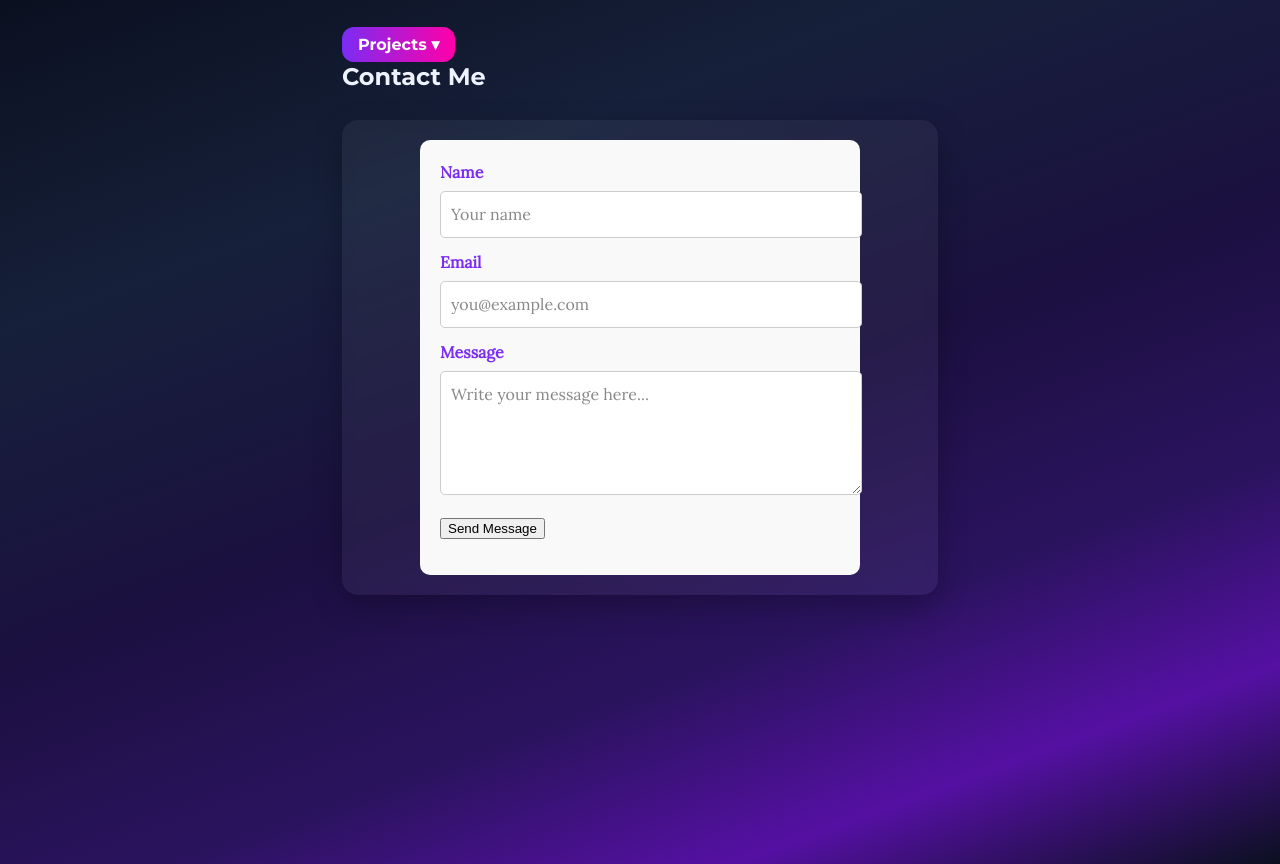
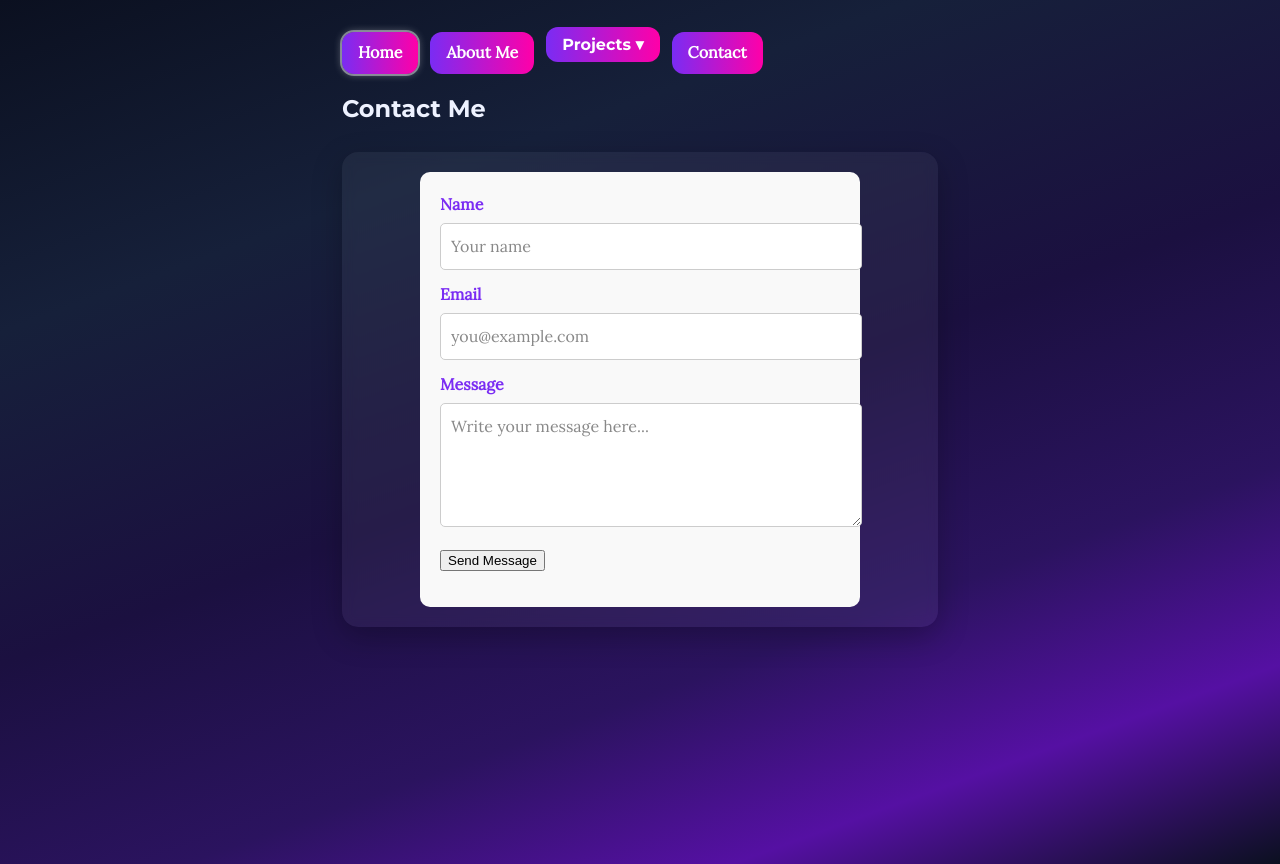
Before and after one commit to Memoria208/Tammy-sPortfolio, a plain HTML site: page contact.html in a window 1280 px wide. Drawn offline with Linux system fonts and the light colour scheme.

Commit message:
Update contact.html
update nav bar with projects dropdown

```diff
--- a/contact.html
+++ b/contact.html
@@ -51,6 +51,10 @@ The &display=swap bit tells the browser to use a fallback font until the Google
 
 <body>
 
+<nav>
+  <a href="index.html" class="active">Home</a>
+  <a href="about.html">About Me</a>
+
   <div class="nav-dropdown">
     <a href="projects.html" class="nav-dropbtn">Projects ▾</a>
     <div class="nav-dropdown-menu">
@@ -61,6 +65,8 @@ The &display=swap bit tells the browser to use a fallback font until the Google
     </div>
   </div>
 
+  <a href="contact.html">Contact</a>
+</nav>
 
 <section id="contact">
   <h1>Contact Me</h1>
```
Lines whose indentation alone changed are shown as unchanged.
